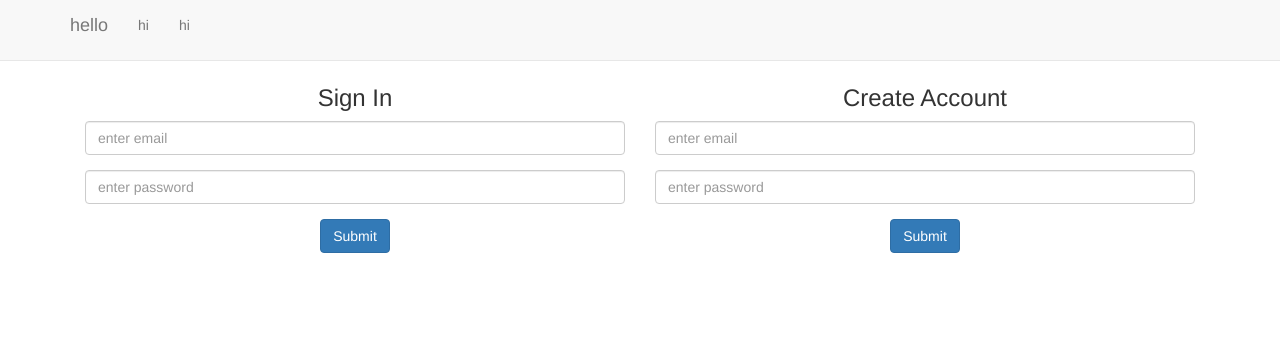
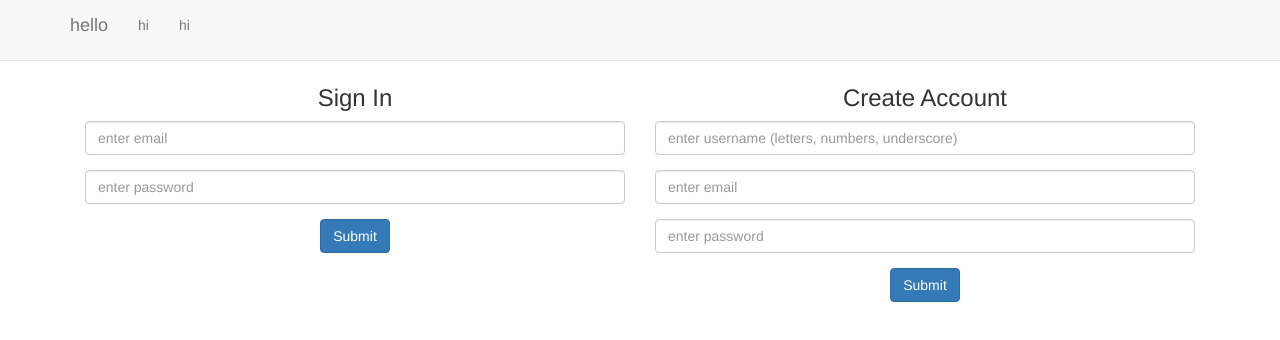
Before and after one commit to kevkim01/kart, a React (Create React App) app: page / in a window 1280 px wide. Shown: the top 340 px of the page. Built offline with nearby package versions, Linux system fonts and the light colour scheme.

Commit message:
added username to create account

```diff
--- a/src/components/create-account/create-account.js
+++ b/src/components/create-account/create-account.js
@@ -7,6 +7,10 @@ class CreateAccount extends Component {
   constructor(){
     super();
     this.state ={
+      username:"",
+      username_error:"username must be between 5-10 characters",
+      username_valid:true,
+
       email:"",
       email_error:"invalid email",
       email_valid:true,
@@ -15,11 +19,24 @@ class CreateAccount extends Component {
       pass_error:"password must be at least 6 characters",
       pass_valid:true,
 
+      verify_password:"",
+      verify_password_valid:true,
+
       form_valid:false,
       form_error:"",
 
       show_alert:false
     }
+  }
+  getValidationStateUserName(){
+    const valid = this.state.username;
+    if(valid===""){
+      return null;
+    }
+    else if(valid.match(/^\w{5,10}$/)){
+      return 'success';
+    }
+    return 'error';
   }
 
   getValidationStateEmail(){
@@ -41,10 +58,11 @@ class CreateAccount extends Component {
   }
 
   handleSubmit(e){
+    const u_val = this.form_uname.value;
     const e_val = this.form_email.value;
     const p_val = this.form_pass.value;
 
-    if(e_val.length===0 || p_val.length===0){
+    if(u_val.length===0 || e_val.length===0 || p_val.length===0){
       this.setState({
         form_error:"please fill in all fields",
         show_alert:true
@@ -58,8 +76,9 @@ class CreateAccount extends Component {
     }
     else {
       this.setState({
-        email: this.form_email.value,
-        password: this.form_pass.value,
+        username: u_val,
+        email: e_val,
+        password: p_val,
         form_error:"",
         show_alert:false
       }, function(){
@@ -70,54 +89,72 @@ class CreateAccount extends Component {
   }
 
   handleChange(e){
+    let u_v; let e_v; let p_v;
+
+    const u_val = this.form_uname.value;
     const e_val = this.form_email.value;
     const p_val = this.form_pass.value;
-
-    if(e_val.match(/^\S+@\S+\.\S+$/i) && p_val.length >=6){
-      this.setState({ // form is valid
+    // set username properties
+    if(u_val.match(/^\w{5,10}$/) || u_val.length===0){
+      this.setState({
+        username:u_val,
+        username_valid:true
+      })
+      u_v = true;
+    }
+    else{
+      this.setState({
+        username:u_val,
+        username_valid:false
+      })
+      u_v = false;
+    }
+    // set email properties
+    if(e_val.match(/^\S+@\S+\.\S+$/i) || e_val.length===0){
+      this.setState({
+        email:e_val,
+        email_valid:true
+      })
+      e_v = true;
+    }
+    else{
+      this.setState({
         email: e_val,
-        email_valid: true,
+        email_valid: false
+      })
+      e_v = false;
+    }
+    // set password properties
+    if(p_val.length >= 6 || p_val.length ===0){
+      this.setState({
         password: p_val,
-        pass_valid: true,
+        pass_valid: true
+      })
+      p_v = true;
+    }
+    else{
+      this.setState({
+        password: p_val,
+        pass_valid: false
+      })
+      p_v = false;
+    }
+    // regulate form validity
+    if(u_val.length===0 || e_val.length===0 || p_val.length===0){
+      this.setState({
+        form_valid: false,
+        show_alert: false
+      })
+    }
+    else if(u_v && e_v && p_v){
+      this.setState({
         form_valid: true,
         show_alert: false
       })
     }
-    else if(!e_val.match(/^\S+@\S+\.\S+$/i) && p_val.length >=6){
-      this.setState({ // email is not valid ~ password is valid
-        email: e_val,
-        email_valid: false,
-        password: p_val,
-        pass_valid: true,
-        form_valid: false,
-      })
-    }
-    else if(e_val.match(/^\S+@\S+\.\S+$/i) && !(p_val.length >=6)){
-      this.setState({ // email is valid ~ password is not valid
-        email: e_val,
-        email_valid: true,
-        password: p_val,
-        pass_valid: false,
+    else{
+      this.setState({
         form_valid: false
-      })
-    }
-    else{
-      this.setState({ // none are valid
-        email: e_val,
-        email_valid: false,
-        password: p_val,
-        pass_valid: false,
-        form_valid: false
-      })
-    }
-    if(e_val.length===0){
-      this.setState({
-        email_valid: true
-      })
-    }
-    if(p_val.length===0){
-      this.setState({
-        pass_valid: true
       })
     }
   }
@@ -134,6 +171,7 @@ class CreateAccount extends Component {
   }
 
   render() {
+    const val_uname = this.state.username_valid;
     const val_email = this.state.email_valid;
     const val_pass = this.state.pass_valid;
     const val_form = this.state.form_valid;
@@ -141,6 +179,22 @@ class CreateAccount extends Component {
       <div className="ca_con">
         <h3>Create Account</h3>
         <form onSubmit={this.handleSubmit.bind(this)} noValidate className="ca_form_info">
+
+          <FormGroup validationState={this.getValidationStateUserName()}>
+            <FormControl
+              className="formuname"
+              type="text"
+              placeholder="enter username (letters, numbers, underscore)"
+              value={this.state.username}
+              inputRef={(ref)=>{this.form_uname=ref}}
+              onChange={this.handleChange.bind(this)}
+            />
+            <FormControl.Feedback/>
+            <HelpBlock>
+              <p>{!val_uname ? this.state.username_error : ""}</p>
+            </HelpBlock>
+          </FormGroup>
+
           <FormGroup validationState={this.getValidationStateEmail()}>
             <FormControl
               className="formemail"
@@ -152,7 +206,7 @@ class CreateAccount extends Component {
             />
             <FormControl.Feedback/>
             <HelpBlock>
-              <p>{!val_email ? this.state.email_error : ' '}</p>
+              <p>{!val_email ? this.state.email_error : ""}</p>
             </HelpBlock>
           </FormGroup>
 
@@ -170,6 +224,7 @@ class CreateAccount extends Component {
               <p>{!val_pass ? this.state.pass_error : ""}</p>
             </HelpBlock>
           </FormGroup>
+
           <Button type="submit" bsStyle="primary">Submit</Button>
           {this.renderAlert()}
         </form>
```
